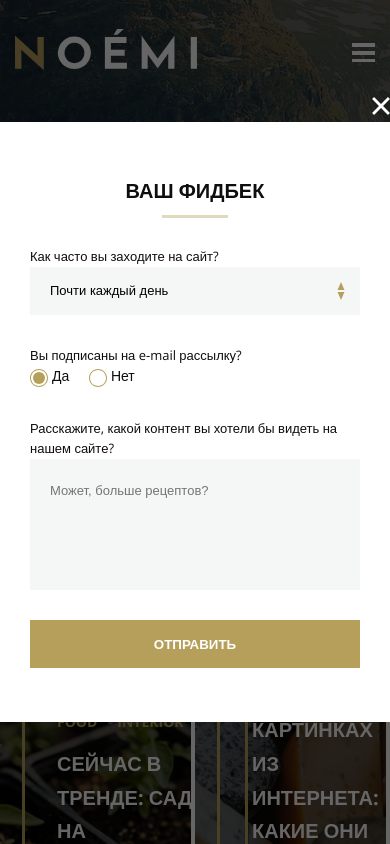
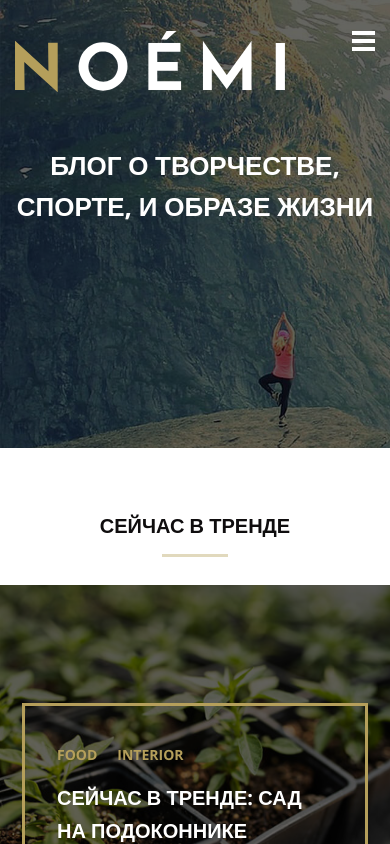
Before and after one commit to Logot1n/Noemi, a plain HTML site: page index.html in a window 390 px wide. Shown: the top 844 px of the page. Drawn offline with nearby package versions, Linux system fonts and the light colour scheme.

Commit message:
Десктоп + Таблет версии

```diff
--- a/css/style.css
+++ b/css/style.css
@@ -103,7 +103,7 @@ a:hover {
 }
 
 .header__line {
-    margin-top: 29px;
+    margin-top: 31px;
     display: flex;
     justify-content: space-between;
     align-items: center;
@@ -111,16 +111,18 @@ a:hover {
     z-index: 2;
 }
 
-/* @media (max-width: 767px) {
-    .header__logo  {
-        width: 270px;
-        margin-left: auto;
-        margin-right: auto;
-    }
-} */
-
 .header__img {
     width: 182px;
+}
+
+@media (max-width: 767px) {
+    .header__img {
+        width: 270px;
+    }
+
+    .header__line {
+        align-items: stretch;
+    }
 }
 
 /* Nav */
@@ -132,7 +134,7 @@ a:hover {
 
 .menu__button {
     width: 23px;
-    height: 19px;
+    height: 20px;
     border: none;
     padding: 0;
 
@@ -242,11 +244,21 @@ a:hover {
     .intro__title  {
         font-size: 40px;
     }
+
+    .intro__inner {
+        padding-top: 105px;
+        padding-bottom: 125px;
+    }
 }
 
 @media (max-width: 767px) {
     .intro__title  {
         font-size: 26px;
+    }
+
+    .intro__inner {
+        padding-top: 46px;
+        padding-bottom: 220px;
     }
 }
 
@@ -312,6 +324,21 @@ a:hover {
 
     .trend__card:nth-child(n+3) {
         margin-bottom: 0;
+    }
+}
+
+@media (max-width: 767px) {
+    .trend__card {
+        width: 100%;
+        margin: 0 0 3px 0;
+    }
+
+    .trend__card:nth-child(2n) {
+        margin: 0 0 3px 0;
+    }
+
+    .trend__card:nth-child(n+3) {
+        margin: 0 0 3px 0;
     }
 }
 
@@ -475,6 +502,7 @@ a:hover {
 
 .news__category {
     display: flex;
+    flex-wrap: wrap;
 
     list-style-type: none;
     padding: 0;
--- a/index.html
+++ b/index.html
@@ -482,7 +482,7 @@
         </div>
     </footer>
 
-    <div class="popup">
+    <!-- <div class="popup">
         <div class="popup__bg"></div>
         <div class="popup__container">
             <button class="button__close"></button>
@@ -517,6 +517,6 @@
                 <button class="popup__button">Отправить</button>
             </form>
         </div>
-    </div>
+    </div> -->
 </body>
 </html>
```
